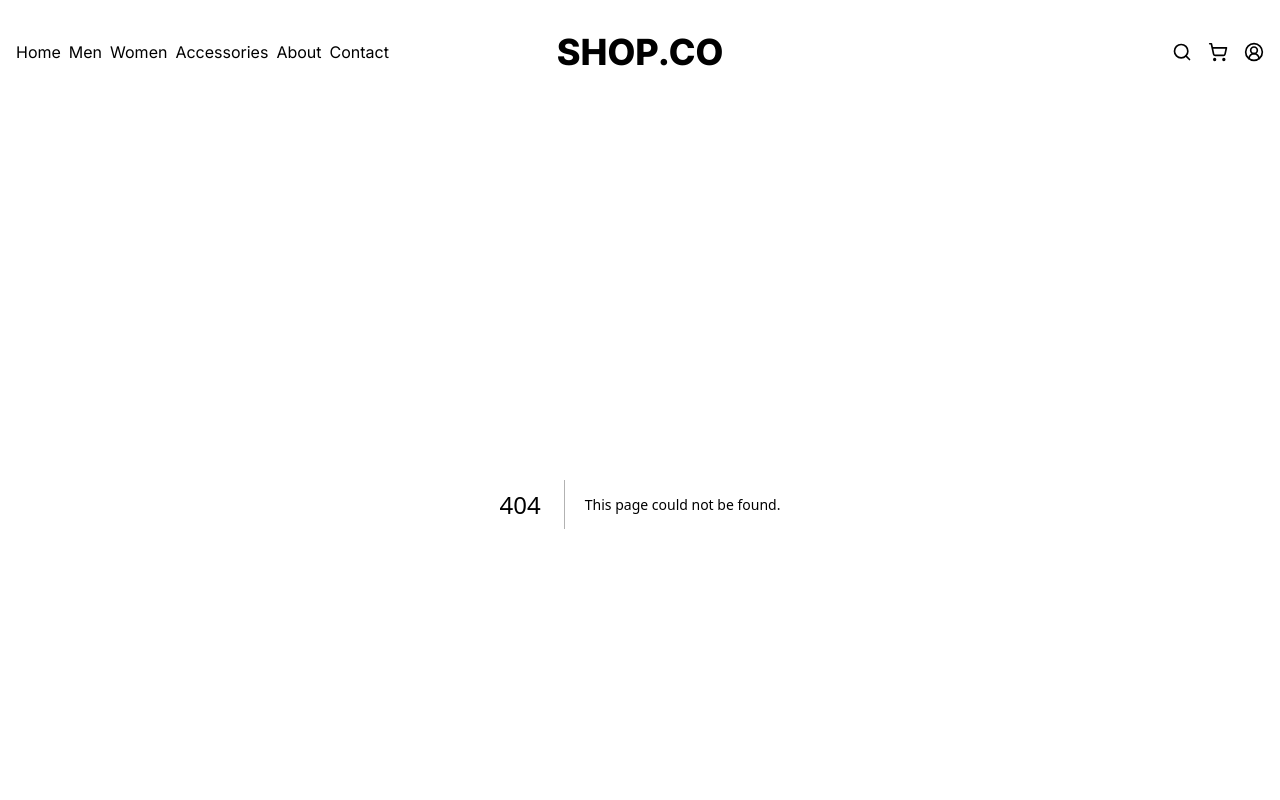
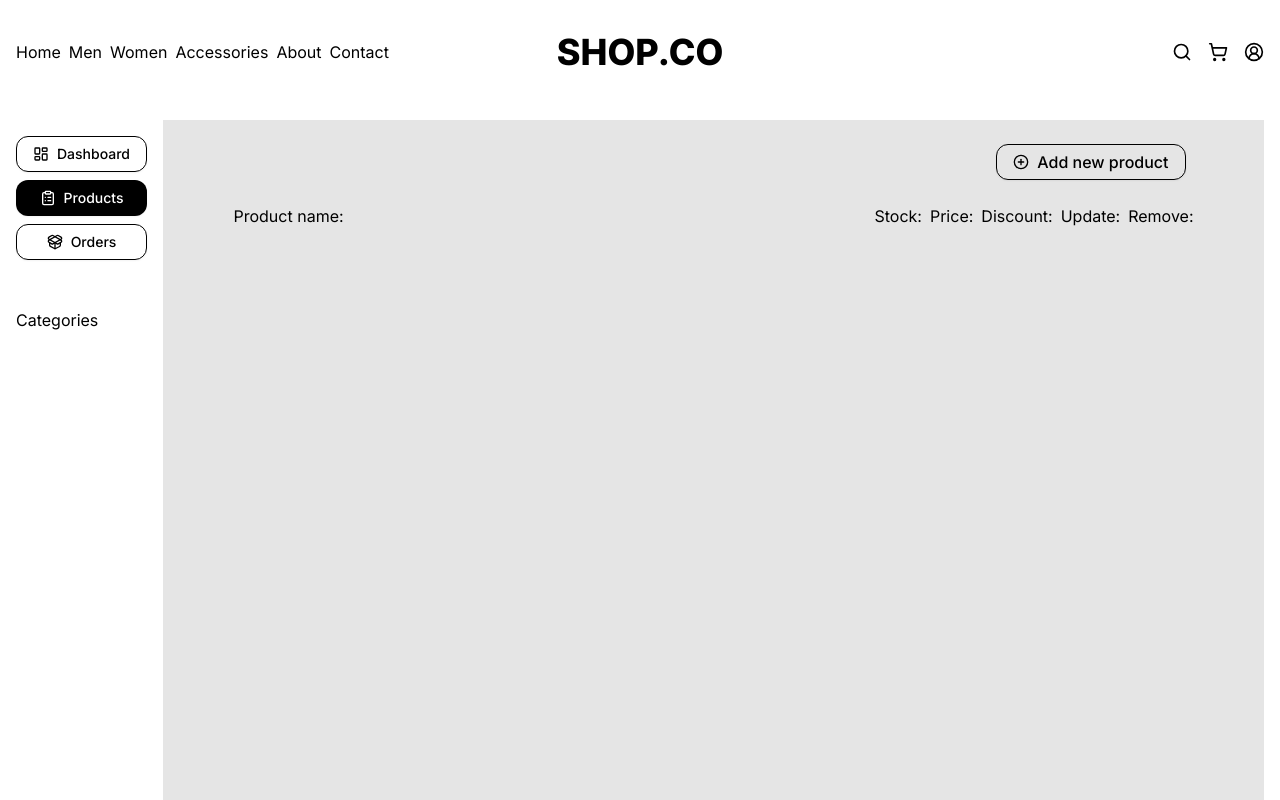
Before and after one commit to fdrcbrbr/lexicon-ecommerce-groupproject, a Next.js app: page /admin/products in a window 1280 px wide. Before the commit this address had no page. Shown: the top 800 px of the page. Built offline with nearby package versions, Linux system fonts and the light colour scheme.

Commit message:
base admin page setup

```diff
--- /dev/null
+++ b/src/app/admin/adminSidebar.tsx
@@ -0,0 +1,46 @@
+'use client';
+import { usePathname, useRouter } from "next/navigation";
+import { Button } from "@/components/ui/button";
+import { LayoutDashboard, ClipboardList, PackageOpen } from "lucide-react";
+import { cn } from "@/lib/utils";
+
+const ADMIN_PAGES = [
+  { label: "Dashboard", href: "/admin", icon: LayoutDashboard },
+  { label: "Products", href: "/admin/products", icon: ClipboardList },
+  { label: "Orders", href: "/admin/orders", icon: PackageOpen },
+]
+
+export default function AdminSidebar() {
+  const pathname = usePathname();
+  const router = useRouter();
+
+  return (
+    <div className="pr-4">
+      <nav className="flex flex-col items-stretch gap-2 py-4">
+        {ADMIN_PAGES.map((page, id) => {
+          const isActive = pathname === page.href;
+          const Icon = page.icon;
+
+          return (
+            <Button
+              key={id}
+              onClick={() => router.push(page.href)}
+              variant={isActive ? "secondary" : "outline"}
+              className={cn("rounded-xl text-center w-full", {
+                "text-white bg-black hover:text-white hover:bg-black": isActive,
+              })}>
+              <Icon size={16} />
+              {page.label}
+            </Button>
+          );
+        })}
+      </nav>
+
+      {pathname.startsWith("/admin/products") && (
+        <div className="mt-8">
+          <p>Categories</p>
+        </div>
+      )}
+    </div>
+  );
+}
--- /dev/null
+++ b/src/app/admin/layout.tsx
@@ -0,0 +1,14 @@
+import AdminSidebar from "./adminSidebar";
+
+export default function Layout({ children }: { children: React.ReactNode }) {
+  return (
+    <div className="flex p-4">
+      <div className="h-[50rem]">
+        <AdminSidebar />
+      </div>
+      <div className="w-full bg-gray-200">
+        {children}
+      </div>
+    </div>
+  );
+}
--- /dev/null
+++ b/src/app/admin/orders/page.tsx
@@ -0,0 +1,7 @@
+export default function OrdersPage() {
+  return (
+    <div className="p-4">
+      <h2 className="text-xl font-bold">Orders</h2>
+    </div>
+  );
+}
--- /dev/null
+++ b/src/app/admin/page.tsx
@@ -0,0 +1,8 @@
+export default function AdminDashboardPage() {
+  return (
+    <div className="p-4 h-full">
+      <h2 className="text-xl font-bold">Dashboard</h2>
+
+    </div>
+  );
+}
--- /dev/null
+++ b/src/app/admin/products/page.tsx
@@ -0,0 +1,35 @@
+import { Button } from "@/components/ui/button";
+import { PlusCircle } from "lucide-react";
+
+export default function AdminProductsPage() {
+  return (
+    <div className="w-full bg-gray-200 p-4">
+      <div className="w-[60rem] mx-auto">
+        <div className="flex justify-end">
+          <Button
+            variant="outline"
+            className="text-md m-2 rounded-xl"
+          >
+            <PlusCircle size={16} />Add new product
+          </Button>
+        </div>
+        <ProductsList />
+      </div>
+    </div>
+  );
+}
+
+function ProductsList() {
+  return (
+    <div className="mt-4">
+      <p className="flex gap-2">
+        <span className="w-full">Product name:</span>
+        <span className="w-min">Stock:</span>
+        <span className="w-min">Price:</span>
+        <span className="w-min">Discount:</span>
+        <span className="w-min">Update:</span>
+        <span className="w-min">Remove:</span>
+      </p>
+    </div>
+  );
+}
```
